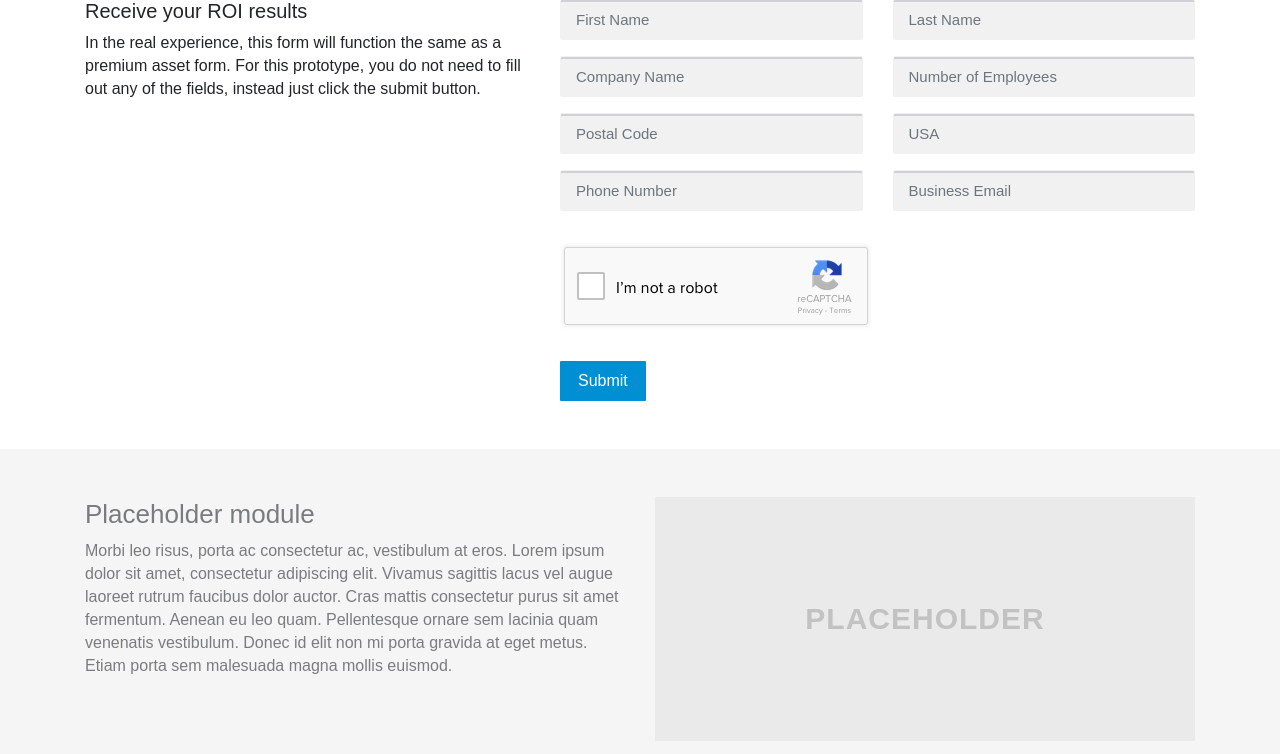
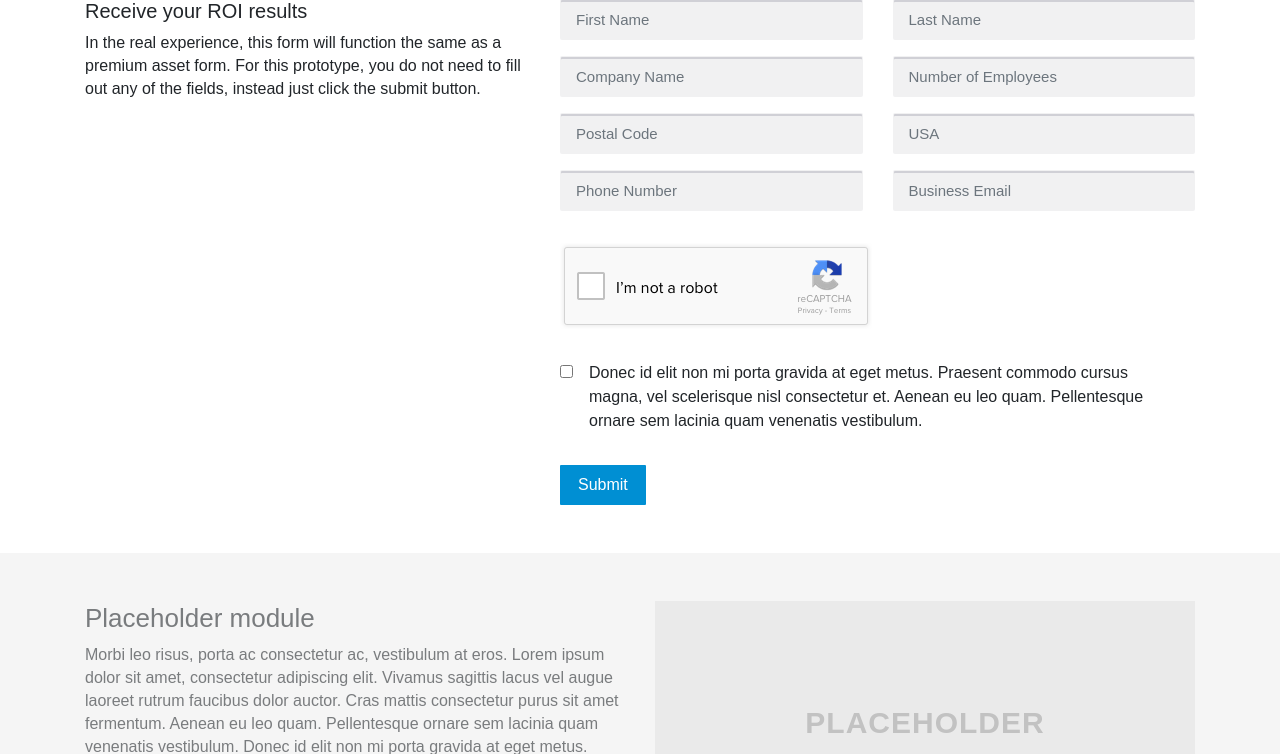
Before and after one commit to eclajambe/roi-calculator, a PHP site: page /expense-roi-landing-uncookied.phtml in a window 1280 px wide, after a click on "Calculate final ROI". Shown: the part 1767-2521 px from the top of the page. Run offline with PHP 8.4, Linux system fonts and the light colour scheme; some libraries are stand-ins or nearby versions.

Commit message:
Added checkbox to form

```diff
--- a/expense-roi-landing-results.phtml
+++ b/expense-roi-landing-results.phtml
@@ -16,10 +16,10 @@
                 <div class="row justify-content-sm-center mb-5">
                     <div class="col-sm-3">
                         <div class="border--lt-grey eq-height p-4 text-center">
-                            <a href="#" class="icon-link"><img src="img/copy-icon@2x.png" height="22px" /> Copy URL</a>
+                            <a href="#" class="icon-link"><img src="img/share-icon@2x.png" height="22px" /> Share this tool</a>
                         </div>
                     </div><!--// .col-sm-6 -->
-                    <div class="col-sm-3">
+                    <!--<div class="col-sm-3">
                         <div class="border--lt-grey eq-height p-4 text-center">
                             <a href="#" class="icon-link"><img src="img/envelope-icon@2x.png" height="22px" /> Contact specialist</a>
                         </div>
--- a/expense-roi-landing-uncookied.phtml
+++ b/expense-roi-landing-uncookied.phtml
@@ -258,6 +258,15 @@
                                 </div>
                             </div><!--// .form-group.row -->
 
+                            <div class="form-group row">
+                                <div class="col-sm-12 mb-3">
+                                    <div class="form-check form-check-inline" style="align-items: flex-start;">
+                                        <input class="form-check-input mr-3 mt-1" type="checkbox" name="inlineRadioOptions" id="inlineRadio1" value="option1">
+                                        <label class="form-check-label" for="inlineRadio1">Donec id elit non mi porta gravida at eget metus. Praesent commodo cursus magna, vel scelerisque nisl consectetur et. Aenean eu leo quam. Pellentesque ornare sem lacinia quam venenatis vestibulum.</label>
+                                    </div>
+                                </div>
+                            </div><!--// .form-group.row -->
+
                             <a class="btn btn-primary" href="expense-roi-landing-results.phtml?[unique-hash]">Submit</a>
 
                         </form>
```
Also changed, not shown: css/custom.css (+0 -10 lines), img/share-icon@2x.png (added).
